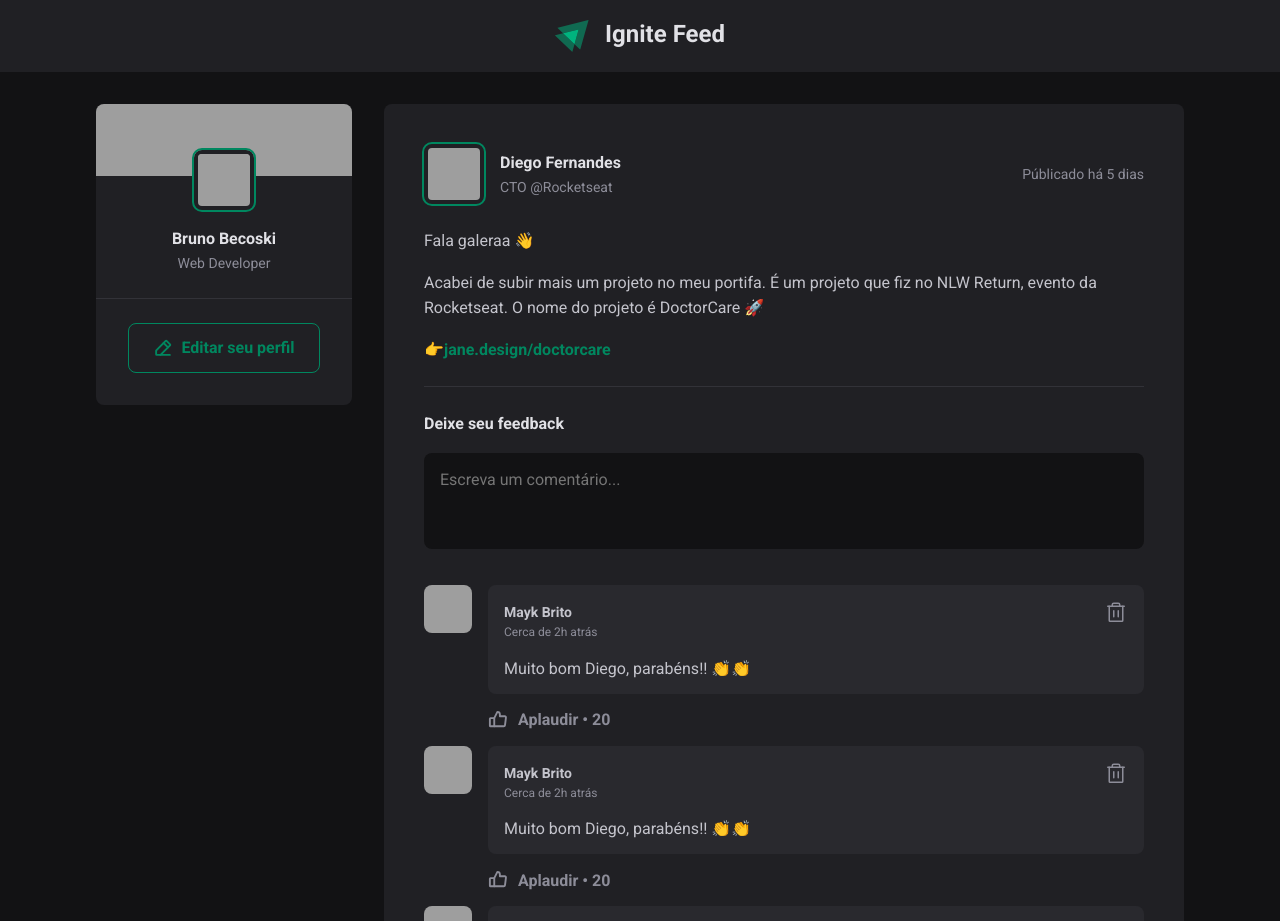
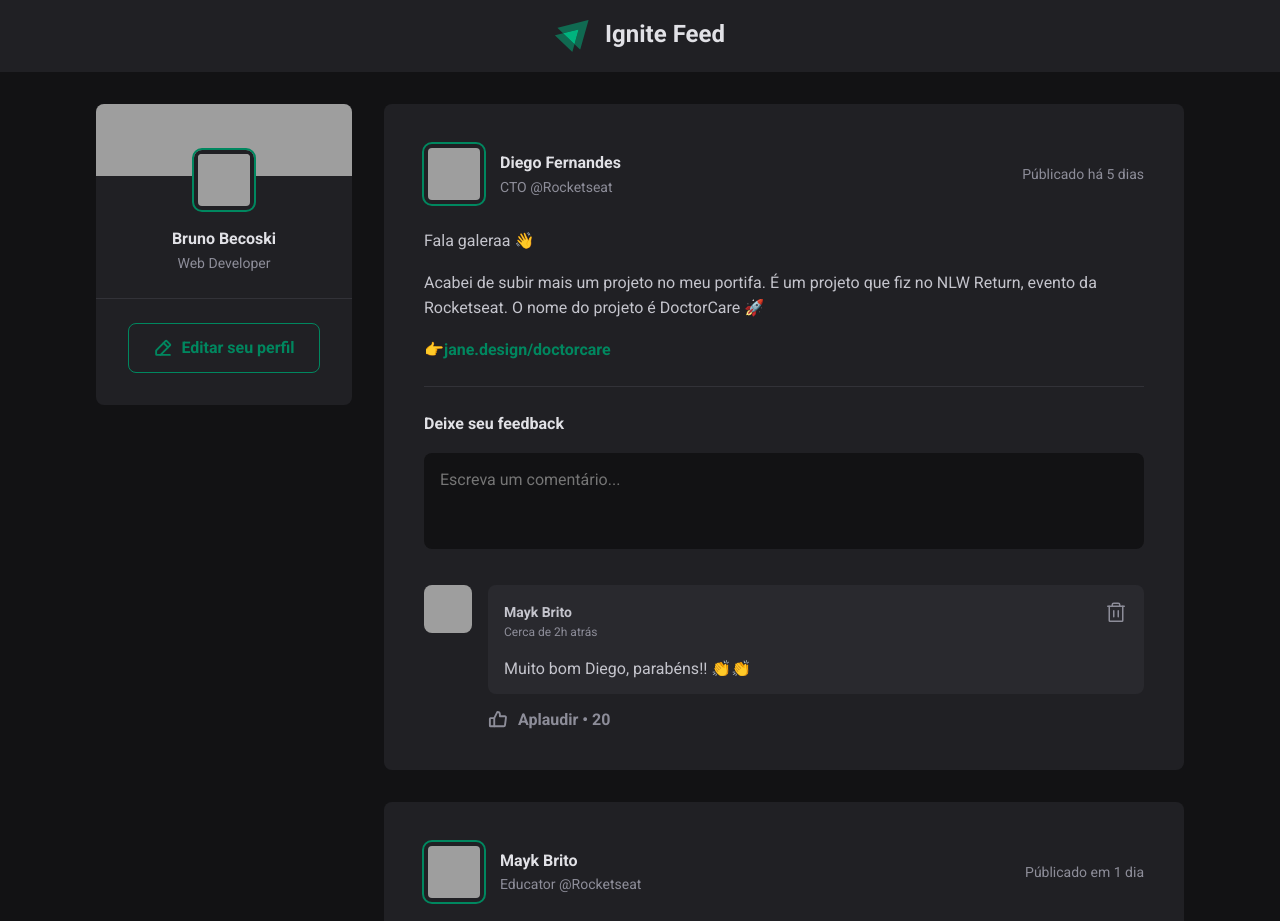
Before and after one commit to BrunoBecoski/Ignite-ReactJS-01-Fundamentos-ReactJS, a React (Vite) app: page / in a window 1280 px wide. Shown: the top 921 px of the page. Built offline with nearby package versions, Linux system fonts and the light colour scheme; grey boxes are pictures that could not be loaded.

Commit message:
Inserindo comentários

```diff
--- a/src/components/Comment.jsx
+++ b/src/components/Comment.jsx
@@ -4,7 +4,7 @@
 
 import styles from './Comment.module.css';
 
-export function Comment() {
+export function Comment({ content }) {
   return (
     <div className={styles.comment}>
       <Avatar hasBorder={false} src="https://github.com/maykbrito.png" />
@@ -21,7 +21,7 @@
             </button>
           </header>
 
-          <p>Muito bom Diego, parabéns!! 👏👏</p>
+          <p>{content}</p>
         </div>
 
         <footer>
--- a/src/components/Post.jsx
+++ b/src/components/Post.jsx
@@ -1,3 +1,4 @@
+import { useState } from 'react';
 import { format, formatDistanceToNow } from 'date-fns';
 import ptBR from 'date-fns/locale/pt-BR'
 
@@ -7,8 +8,12 @@
 import styles from './Post.module.css';
 
 export function Post({ author, publishedAt, content }) {
-  const publishedDateFormatted = format(publishedAt,"d 'de' LLLL 'às' HH:mm'h'",
-  {
+  const [comments, setComments] = useState([
+    'Muito bom Diego, parabéns!! 👏👏'
+  ]);
+  const [newCommentText, setNewCommentText] = useState('');
+
+  const publishedDateFormatted = format(publishedAt,"d 'de' LLLL 'às' HH:mm'h'", {
     locale: ptBR
   });
 
@@ -16,6 +21,17 @@
     locale: ptBR,
     addSuffix: true
   });
+
+  function handleCreateNewComment() {
+    event.preventDefault();
+
+    setComments([...comments, newCommentText]);
+    setNewCommentText('');
+  }
+
+  function handleNewCommentChange() {
+    setNewCommentText(event.target.value);
+  }
 
   return (
     <article className={styles.post}>
@@ -36,18 +52,21 @@
       <div className={styles.content}>
         {content.map(line => {
           if (line.type === 'paragraph') {
-            return <p>{line.content}</p>
+            return <p key={line.content }>{line.content}</p>
           } else if (line.type === 'link') {
-            return <p><a href="#">{line.content}</a></p>
+            return <p key={line.content }><a href="#">{line.content}</a></p>
           }
         })}
       </div>
 
-      <form className={styles.commentForm}>
+      <form onSubmit={handleCreateNewComment} className={styles.commentForm}>
         <strong>Deixe seu feedback</strong>
 
         <textarea
+          name="comment"
           placeholder="Escreva um comentário..."
+          value={newCommentText}
+          onChange={handleNewCommentChange}
         />
 
         <footer>
@@ -56,9 +75,9 @@
       </form>
 
       <div className={styles.commentList}>
-        <Comment />
-        <Comment />
-        <Comment />
+        {comments.map(comment => {
+          return <Comment key={comment} content={comment} />
+        })}
       </div>
     </article>
   );
```
